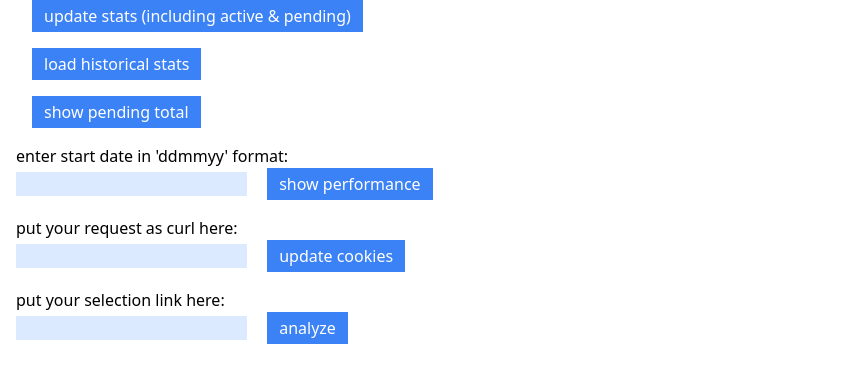
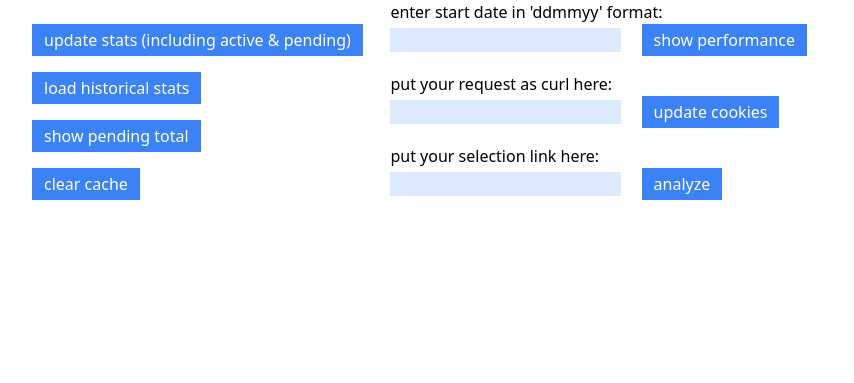
Before and after one commit to crush-on-anechka/MP_helper, a FastAPI app: page / in a window 1280 px wide. Shown: the top 383 px of the page, without its empty margins (0-854 px from the left). Run offline with FastAPI, Linux system fonts and the light colour scheme; some libraries are stand-ins or nearby versions.

Commit message:
added caching feature

```diff
--- a/app/main.py
+++ b/app/main.py
@@ -13,6 +13,7 @@ from utils import (extract_cookies, get_context, get_group_instances,
                    render_template, write_to_db)
 
 app = FastAPI()
+cache = []
 
 
 @app.get('/', response_class=HTMLResponse)
@@ -77,7 +78,6 @@ def load_stats_handler(request: Request, db: Session = Depends(get_db)):
 @app.post('/analyze', response_class=HTMLResponse)
 def analyze_handler(request: Request, url: Optional[str] = Form(None),
                     db: Session = Depends(get_db)):
-
     if not url:
         return render_template(
             request=request, message=MESSAGES['failed_no_url'])
@@ -109,14 +109,17 @@ def analyze_handler(request: Request, url: Optional[str] = Form(None),
 
     context = dict(sorted(context.items()))
 
-    return render_template(
-        request=request, context=context, active=active_items)
+    template = render_template(
+        request=request, context=context, active=active_items, cache=cache)
+
+    cache.extend(selection.keys())
+
+    return template
 
 
 @app.post('/update_cookies')
 def update_cookies_handler(request: Request, curl: str = Form(None),
                            db: Session = Depends(get_db)):
-
     if not curl:
         return render_template(
             request=request, message=MESSAGES['failed_no_curl'])
@@ -163,7 +166,6 @@ def pending_total_handler(request: Request, db: Session = Depends(get_db)):
 @app.post('/performance')
 def performance_handler(request: Request, start: str = Form(None),
                         db: Session = Depends(get_db)):
-
     try:
         dt = datetime.strptime(start, "%d%m%y").strftime('%d %B %y')
     except (TypeError, ValueError):
@@ -183,3 +185,12 @@ def performance_handler(request: Request, start: str = Form(None),
 
     return render_template(request=request, message=message,
                            performance=performance)
+
+
+@app.post('/clear_cache')
+def clear_cache_handler(request: Request):
+    global cache
+    cache = []
+
+    return render_template(
+        request=request, message=MESSAGES['success_cache'])
--- a/app/settings.py
+++ b/app/settings.py
@@ -12,6 +12,7 @@ MESSAGES = {
     'success_stats_update': 'stats are up to date',
     'success_stats_load': 'stats successfully loaded',
     'success_cookies': 'cookies are up to date',
+    'success_cache': 'cache has been cleared',
     'failed_init': 'task failed: did you forget to load initial data?',
     'failed_cookies': 'task failed: did you forget to update cookies?',
     'failed_no_url': 'task failed: enter url',
--- a/app/templates/index.html
+++ b/app/templates/index.html
@@ -5,8 +5,9 @@
 </head>
 <body>
     <div class="mx-4">
-
+        <div style="width: 30%; float:left">
             <form action="/update_stats" method="post">
+                <br>
                 <button class="px-3 py-1 bg-blue-500 text-white ml-4">
                     update stats (including active & pending)</button>
             </form>
@@ -16,7 +17,11 @@
             <form action="/pending" method="get">
                 <button class="px-3 py-1 bg-blue-500 text-white ml-4">show pending total</button>
             </form>
-
+            <form action="/clear_cache" method="post">
+                <button class="px-3 py-1 bg-blue-500 text-white ml-4">clear cache</button>
+            </form>
+        </div>
+        <div style="width: 70%; float:right">
             <form action="/performance" method="post">
                 enter start date in 'ddmmyy' format:<br>
                 <input class="bg-blue-100" name="start" />
@@ -34,6 +39,7 @@
                 <input class="bg-blue-100" name="url" />
                 <button class="px-3 py-1 bg-blue-500 text-white ml-4" >analyze</button>
             </form>
+        </div>
 
         <div class="mx-4">
             {{ message }}
@@ -59,7 +65,11 @@
             </thead>
             <tbody class="text-center text-sm">
                 {% for group_id, group_data in context.items() %}
+                {% if group_id in cache %}
+                <tr style="background-color:#c2d7c0">
+                {% else %}
                 <tr>
+                {% endif %}
                     <td class="border">{{ group_id }}</td>
                     <td class="border">{{ group_data.group_name[:20] }}</td>
                     <td class="border">{{ group_data.reach }}</td>
--- a/app/utils.py
+++ b/app/utils.py
@@ -72,8 +72,10 @@ def render_template(request: Request,
                     context: Optional[dict] = None,
                     pending: Optional[dict] = None,
                     performance: Optional[list] = None,
+                    cache: Optional[list[int]] = None,
                     active: Optional[dict] = None) -> None:
     return templates.TemplateResponse(
         'index.html',
         {'request': request, 'context': context, 'pending': pending,
-         'performance': performance, 'active': active, 'message': message})
+         'performance': performance, 'active': active, 'message': message,
+         'cache': cache})
```
Also changed, not shown: README.md. Lines whose indentation alone changed are shown as unchanged.
